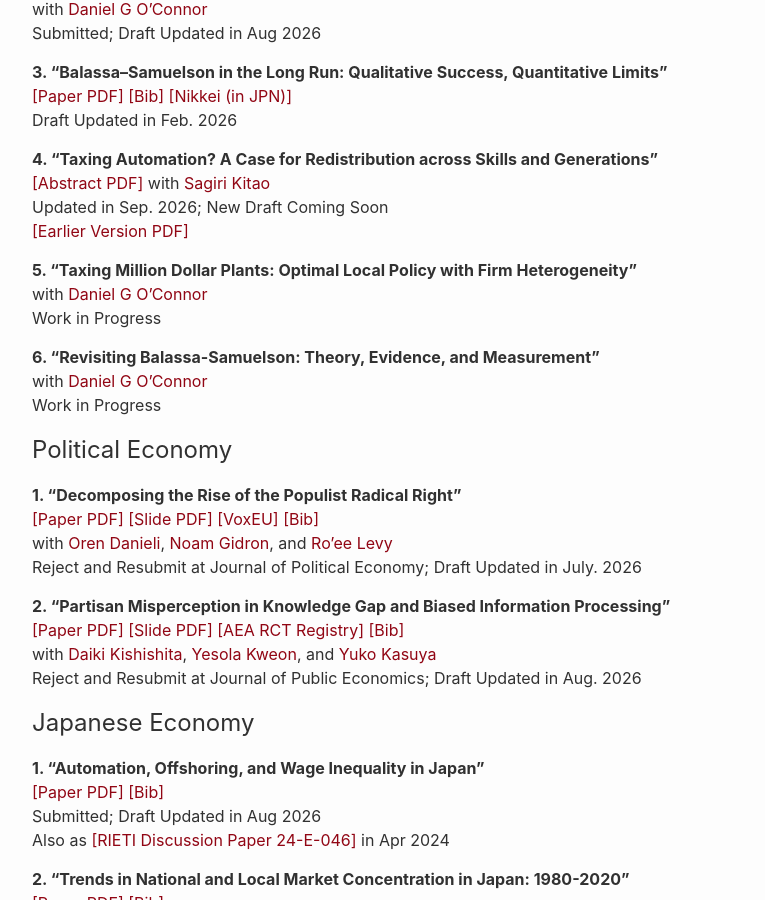
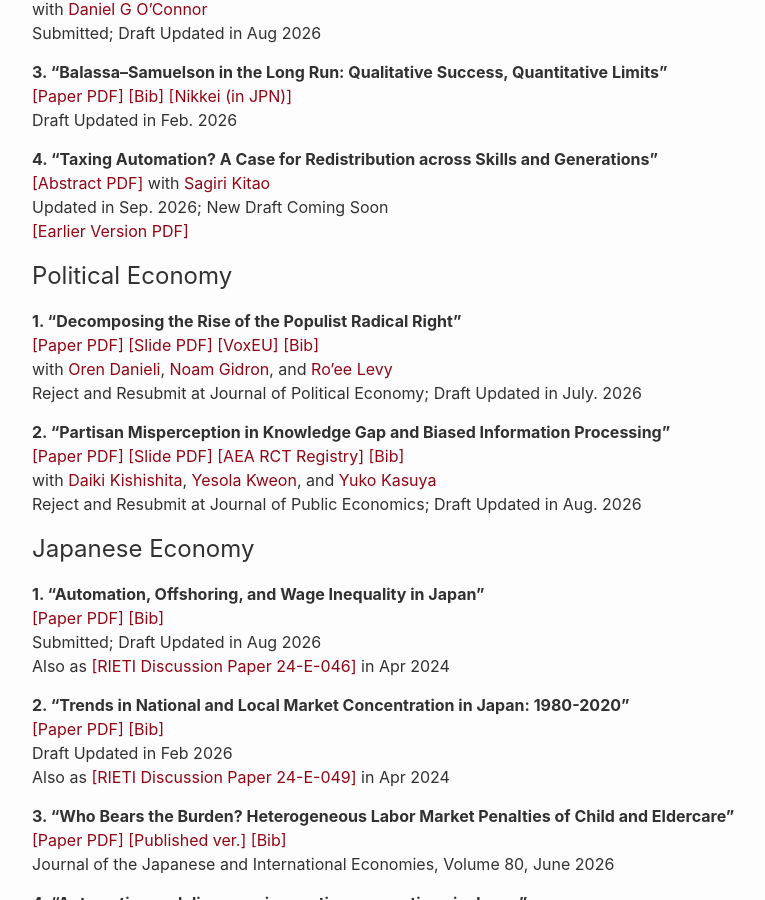
Before and after one commit to shinnkikuchi/shinnkikuchi.github.io, a Jekyll site: the page built from index.md, in a window 1280 px wide and 900 px high, scrolled down 717 px. Shown: the whole window, without its empty margins (188-953 px from the left). Built offline with Jekyll 4.4.1, drawn with Linux system fonts in a browser that asks for light colours.

Commit message:
Update index.md

```diff
--- a/index.md
+++ b/index.md
@@ -56,19 +56,6 @@ Updated in Sep. 2026; New Draft Coming Soon
 <a href="/files/research/KK-ROBOT-old.pdf" target="_blank">[Earlier Version PDF]</a>
 <br>
 
-**5. "Taxing Million Dollar Plants: Optimal Local Policy with Firm Heterogeneity"**
-<br>
-with  <a href="https://www.danielgoconnor.com" target="_blank">Daniel G O'Connor</a>
-<br>
-Work in Progress
-<br>
-
-**6. "Revisiting Balassa-Samuelson: Theory, Evidence, and Measurement"**
-<br>
-with  <a href="https://www.danielgoconnor.com" target="_blank">Daniel G O'Connor</a>
-<br>
-Work in Progress
-<br>
 
 ## Political Economy
 
```
